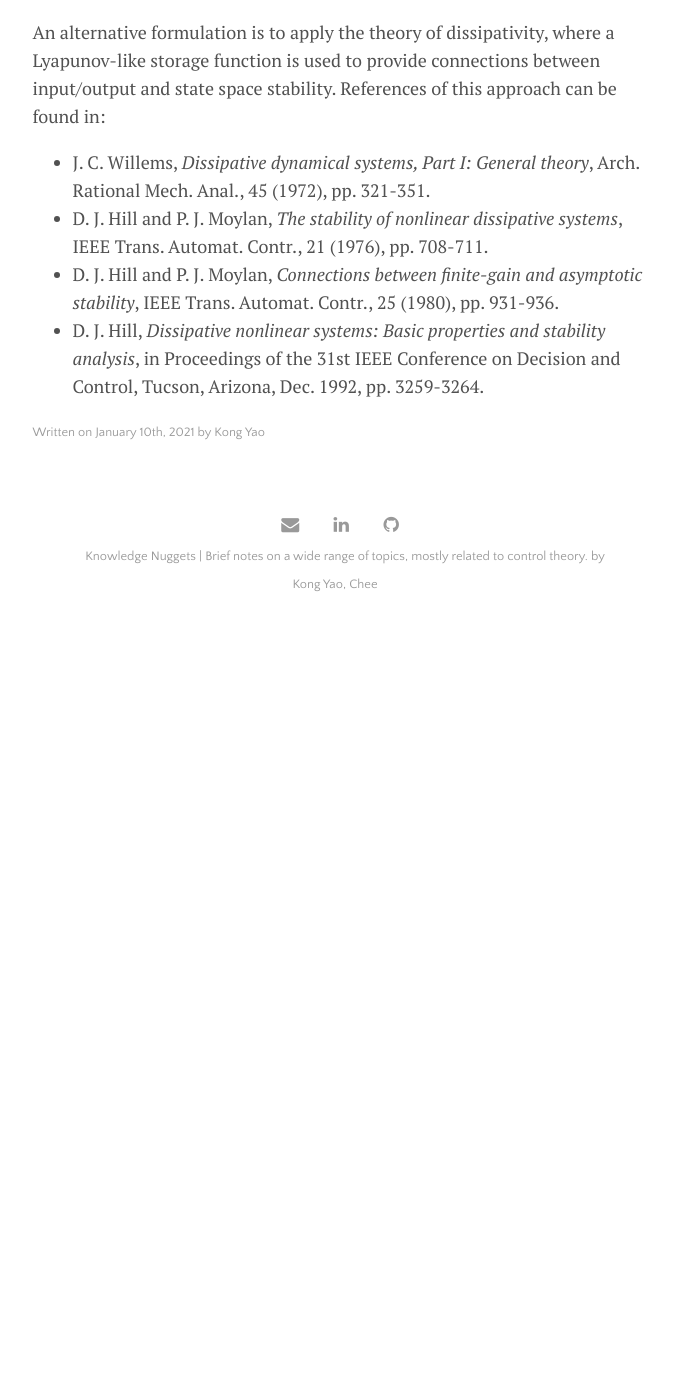
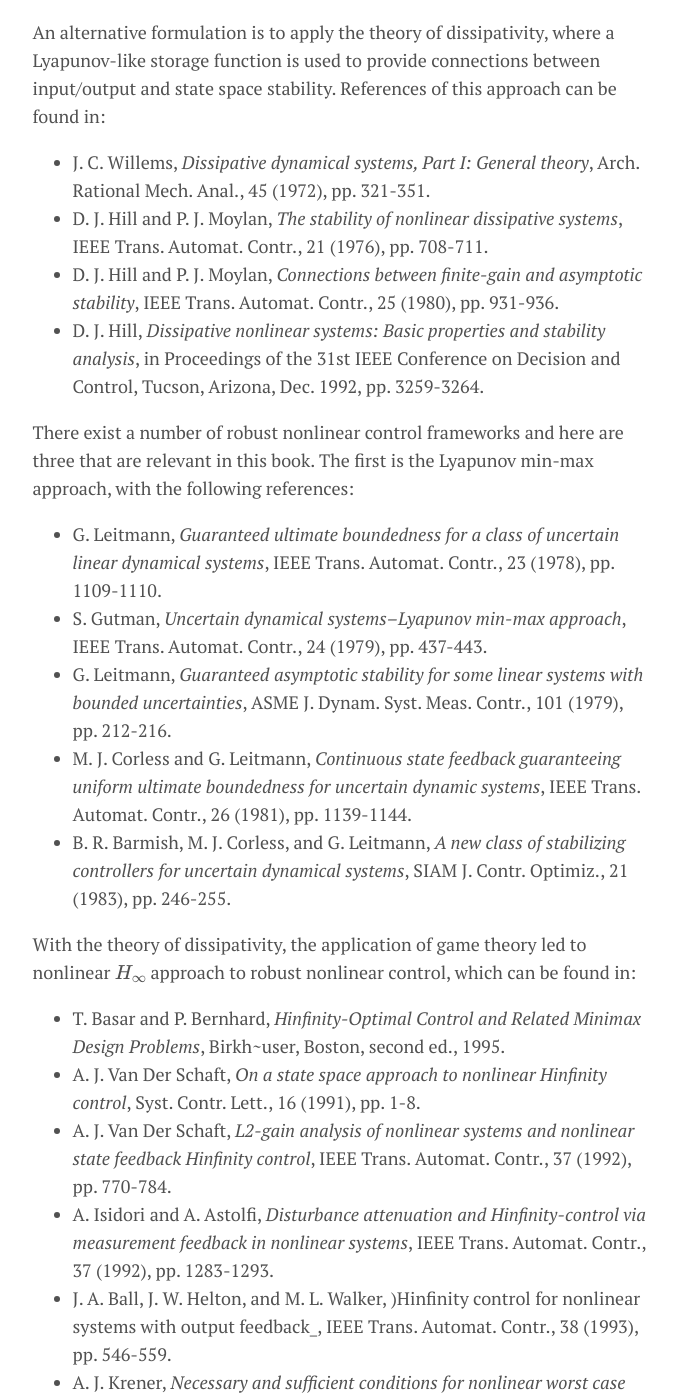
Before and after one commit to CheeGY/cheegy.github.io, a Jekyll site: the page built from _posts/2021-01-10-IntroChapterFreeman.md, in a window 1280 px wide and 1400 px high, scrolled down 2767 px. Shown: the whole window, without its empty margins (300-977 px from the left). Built offline with Jekyll 4.4.1, drawn with Linux system fonts in a browser that asks for light colours; formulas are drawn with MathJax 3; before the commit the page ends 3397 px from its top, so only the background shows below that; some of the changed text lies outside the part shown.

Commit message:
Update 2021-01-10-IntroChapterFreeman.md

```diff
--- a/_posts/2021-01-10-IntroChapterFreeman.md
+++ b/_posts/2021-01-10-IntroChapterFreeman.md
@@ -7,7 +7,7 @@ tags: [robust control]
 image: post5.jpg
 use_math: true
 ---
-This note provides key ideas and takeaways from the introductory chapter of the book, "Robust Nonlinear Control Design", by R. Freeman and P. Kokotovic. The other purpose of this note is to provide explicit references (titles, authors etc.) immediately after they are cited, in order to facilitate future reference.
+This note provides key ideas and takeaways from the introductory chapter of the book, "Robust Nonlinear Control Design", by R. Freeman and P. Kokotovic. For each idea/concept presented, explicit references (titles, authors etc.) are given immediately after they are cited in the book, to facilitate easier reference and search.
 
 ---
 
@@ -44,3 +44,27 @@ An alternative formulation is to apply the theory of dissipativity, where a Lyap
 - D. J. Hill and P. J. Moylan, _The stability of nonlinear dissipative systems_, IEEE Trans. Automat. Contr., 21 (1976), pp. 708-711.
 - D. J. Hill and P. J. Moylan, _Connections between finite-gain and asymptotic stability_, IEEE Trans. Automat. Contr., 25 (1980), pp. 931-936.
 - D. J. Hill, _Dissipative nonlinear systems: Basic properties and stability analysis_, in Proceedings of the 31st IEEE Conference on Decision and Control, Tucson, Arizona, Dec. 1992, pp. 3259-3264.
+
+There exist a number of robust nonlinear control frameworks and here are three that are relevant in this book. The first is the Lyapunov min-max approach, with the following references:
+- G. Leitmann, _Guaranteed ultimate boundedness for a class of uncertain linear dynamical systems_, IEEE Trans. Automat. Contr., 23 (1978), pp. 1109-1110.
+- S. Gutman, _Uncertain dynamical systems--Lyapunov min-max approach_, IEEE Trans. Automat. Contr., 24 (1979), pp. 437-443.
+- G. Leitmann, _Guaranteed asymptotic stability for some linear systems with bounded uncertainties_, ASME J. Dynam. Syst. Meas. Contr., 101 (1979), pp. 212-216.
+- M. J. Corless and G. Leitmann, _Continuous state feedback guaranteeing uniform ultimate boundedness for uncertain dynamic systems_, IEEE Trans. Automat. Contr., 26 (1981), pp. 1139-1144.
+- B. R. Barmish, M. J. Corless, and G. Leitmann, _A new class of stabilizing controllers for uncertain dynamical systems_, SIAM J. Contr. Optimiz., 21 (1983), pp. 246-255.
+
+With the theory of dissipativity, the application of game theory led to nonlinear $H_{\infty}$ approach to robust nonlinear control, which can be found in:
+- T. Basar and P. Bernhard, _Hinfinity-Optimal Control and Related Minimax Design Problems_, Birkh~user, Boston, second ed., 1995.
+- A. J. Van Der Schaft, _On a state space approach to nonlinear Hinfinity control_, Syst. Contr. Lett., 16 (1991), pp. 1-8.
+- A. J. Van Der Schaft, _L2-gain analysis of nonlinear systems and nonlinear state feedback Hinfinity control_, IEEE Trans. Automat. Contr., 37 (1992), pp. 770-784.
+- A. Isidori and A. Astolfi, _Disturbance attenuation and Hinfinity-control via measurement feedback in nonlinear systems_, IEEE Trans. Automat. Contr., 37 (1992), pp. 1283-1293.
+- J. A. Ball, J. W. Helton, and M. L. Walker, )Hinfinity control for nonlinear systems with output feedback_, IEEE Trans. Automat. Contr., 38 (1993), pp. 546-559.
+- A. J. Krener, _Necessary and sufficient conditions for nonlinear worst case (Hinfinity) control and estimation_, J. Math. Syst. Estim. Contr. To appear.
+- M. R. James and J. S. Baras, _Robust Hinfinity output feedback control for nonlinear systems_, IEEE Trans. Automat. Contr., 40 (1995), pp. 1007-1017.
+
+Finally, the concept of input-to-state stability (ISS) led to an input-output method related to Lyapunov stability,
+-
+-
+-
+-
+-
+-
```
